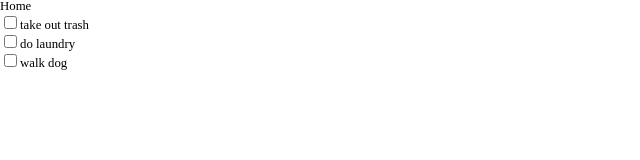
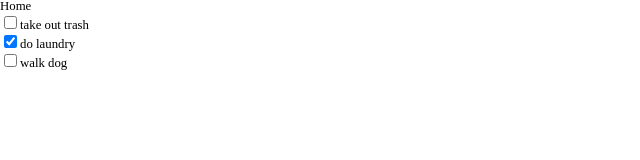
Before and after one commit to n0land0/bowtie-challenge, a React (Create React App) app: page / in a window 1280 px wide. Shown: the top 160 px of the page, without its empty margins (0-640 px from the left). Built offline with nearby package versions, Linux system fonts and the light colour scheme.

Commit message:
Make input controlled

```diff
--- a/src/components/Todo.tsx
+++ b/src/components/Todo.tsx
@@ -3,10 +3,22 @@ import React, { FC } from 'react';
 import { Todo as TodoProps } from '../lib/models';
 
 const Todo: FC<TodoProps> = ({ id, isCompleted, description }) => {
+  const handleChange = () => {
+    // fetch call to edit todo
+    console.log('handleChange');
+  };
+
   return (
     <div>
-      <input type='checkbox' name={`todo${id}`} />
-      <label>{description}</label>
+      <label>
+        <input
+          type='checkbox'
+          name={`todo${id}`}
+          checked={isCompleted}
+          onChange={handleChange}
+        />
+        {description}
+      </label>
     </div>
   );
 };
```
